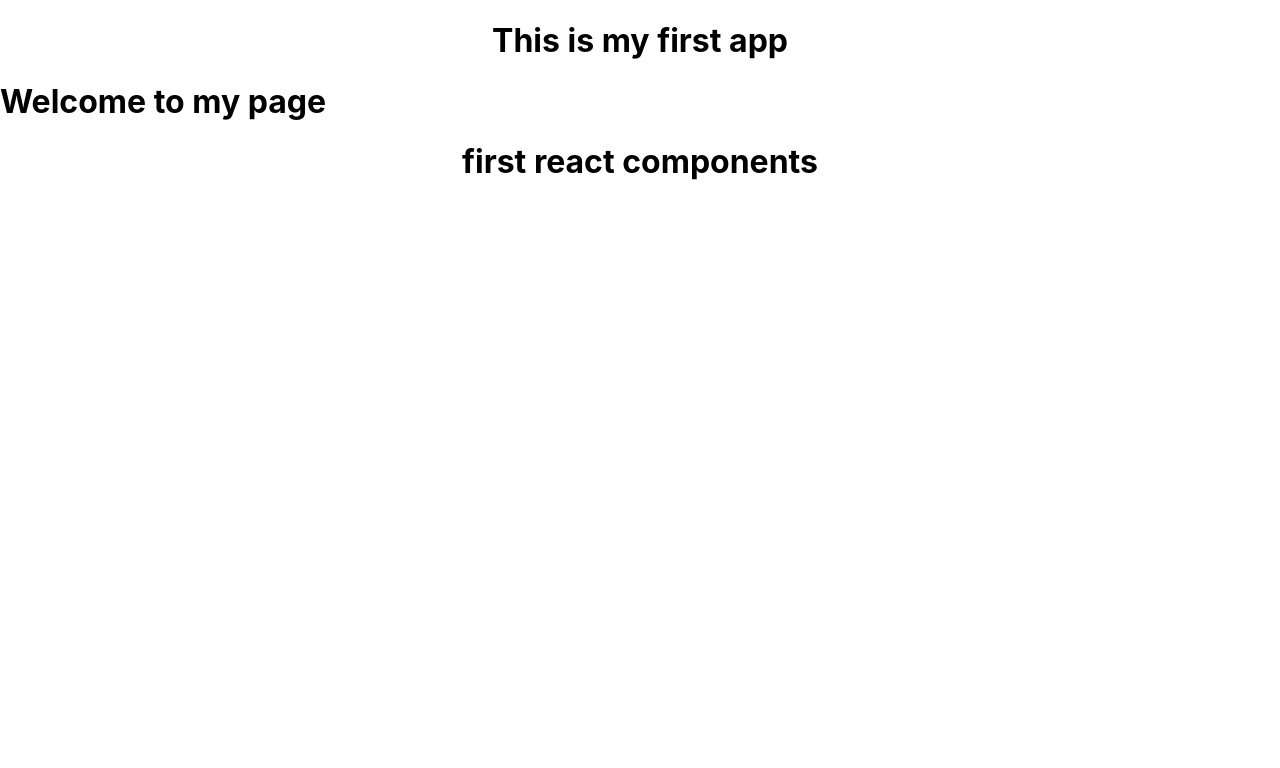
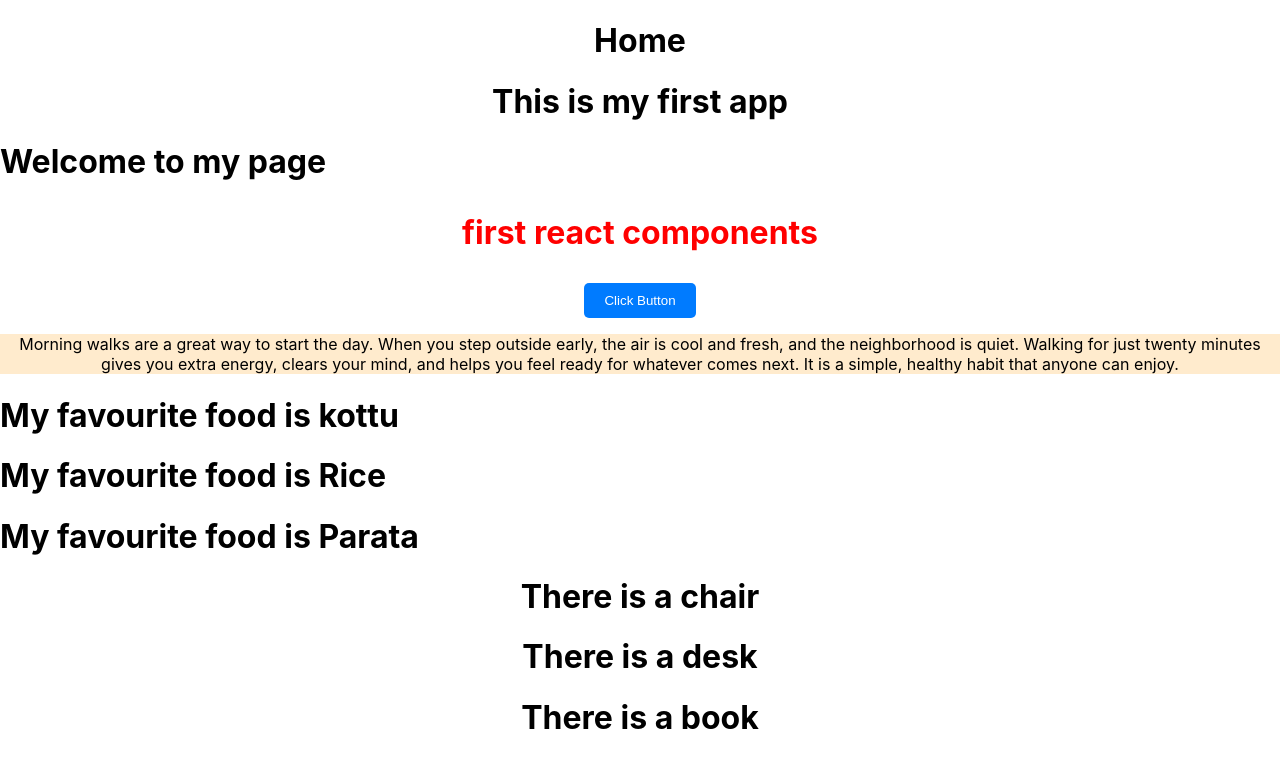
Before and after one commit to dilshan12w/React-Prsctical, a React (Create React App) app: page / in a window 1280 px wide. Shown: the top 768 px of the page. Built offline with nearby package versions, Linux system fonts and the light colour scheme.

Commit message:
i learnt about props

```diff
--- a/src/App.js
+++ b/src/App.js
@@ -1,12 +1,11 @@
 import './App.css';
-import PartOne from './components/PartOnqe'
+import Home from './pages/Home.js';
+
 
 function App() {
   return (
     <div className="App">
-      <h1 align = "center">This is my first app</h1>
-      <h1 align = "left">Welcome to my page</h1>
-      <PartOne/>
+      <Home/>
     </div>
   );
 }
--- /dev/null
+++ b/src/components/Button.css
@@ -0,0 +1,13 @@
+.btn {
+  background-color: #007bff;
+  color: white;
+  padding: 10px 20px;
+  border: none;
+  border-radius: 5px;
+  cursor: pointer;
+}
+
+
+.btn:hover {
+  background-color: #0056b3;
+}
--- /dev/null
+++ b/src/components/Button.js
@@ -0,0 +1,11 @@
+import React from 'react'
+import './Button.css';
+
+export default function button() {
+  return (
+    <div>
+      <button className = "btn" type ="button"  align ="left">Click Button</button>
+
+    </div>
+  )
+}
--- /dev/null
+++ b/src/components/Food.js
@@ -0,0 +1,11 @@
+import React from 'react'
+
+export default function Food(props) {
+    const foods = "Rise";
+  return (
+    <div>
+      <h1 align="left">My favourite food is {props.foods} </h1>
+    </div>
+  )
+}
+;
--- /dev/null
+++ b/src/components/Object.js
@@ -0,0 +1,9 @@
+import React from 'react'
+
+export default function Object(props) {
+  return (
+    <div>
+        <h1>There is a {props.item} </h1>
+    </div>
+  )
+}
--- /dev/null
+++ b/src/components/Paraghaph.js
@@ -0,0 +1,14 @@
+import React from 'react'
+import './paragraph.css'
+
+export default function Paraghaph() {
+  return (
+    <div className = "morning">
+      <p>Morning walks are a great way to start the day.
+        When you step outside early, the air is cool and fresh,
+        and the neighborhood is quiet. Walking for just twenty minutes
+        gives you extra energy, clears your mind, and helps you feel ready for
+         whatever comes next. It is a simple, healthy habit that anyone can enjoy.</p>
+    </div>
+  )
+}
--- /dev/null
+++ b/src/components/PartOnqe.css
@@ -0,0 +1,8 @@
+.frc{
+  color : red;
+  padding : 10px 200px;
+}
+
+.frc:hover {
+  background-color: gray;
+}
--- a/src/components/PartOnqe.js
+++ b/src/components/PartOnqe.js
@@ -1,9 +1,12 @@
 import React from 'react'
+import './PartOnqe.css'
 
 export default function PartOne() {
+  const topic = "first react components";
+
   return (
     <div>
-      <h1> first react components </h1>
+      <h1 className = "frc"> {topic} </h1>
     </div>
   );
 };
--- /dev/null
+++ b/src/components/paragraph.css
@@ -0,0 +1,3 @@
+.morning{
+    background-color: blanchedalmond;
+}
--- /dev/null
+++ b/src/pages/Home.js
@@ -0,0 +1,27 @@
+import React from 'react'
+import PartOne from '../components/PartOnqe'
+import Button  from '../components/Button';
+import Paraghaph from '../components/Paraghaph';
+import Food from '../components/Food';
+import Object from '../components/Object';
+
+export default function Home() {
+  return (
+    <div>
+      <h1>Home</h1>
+      <h1 align = "center">This is my first app</h1>
+            <h1 align = "left">Welcome to my page</h1>
+            <PartOne/>
+            <Button/>
+            <Paraghaph/>
+            <Food foods= "kottu"/>
+            <Food foods = "Rice"/>
+            <Food foods = "Parata"/>
+            <Object item = "chair"/>
+            <Object item = "desk"/>
+            <Object item = "book"/>
+
+
+    </div>
+  )
+}
```
